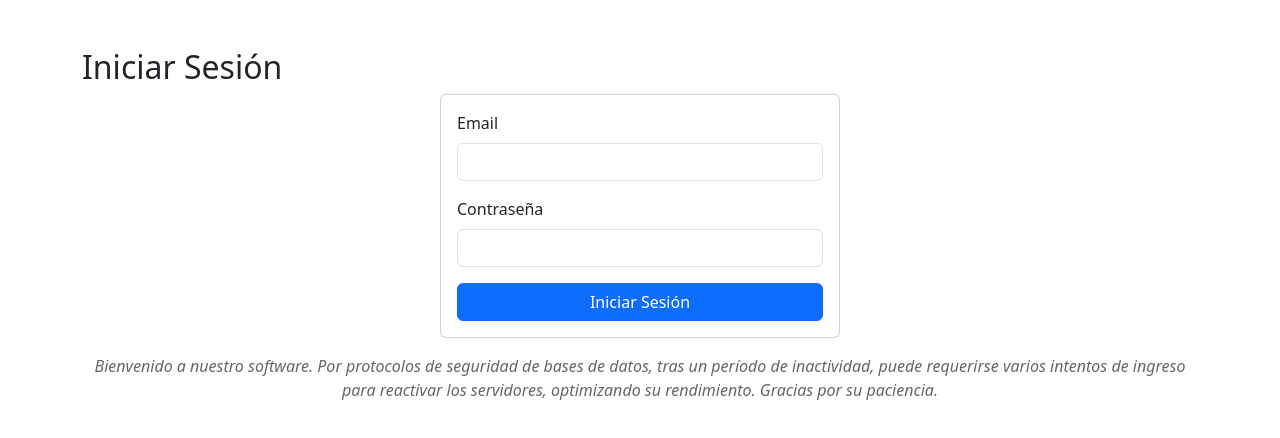
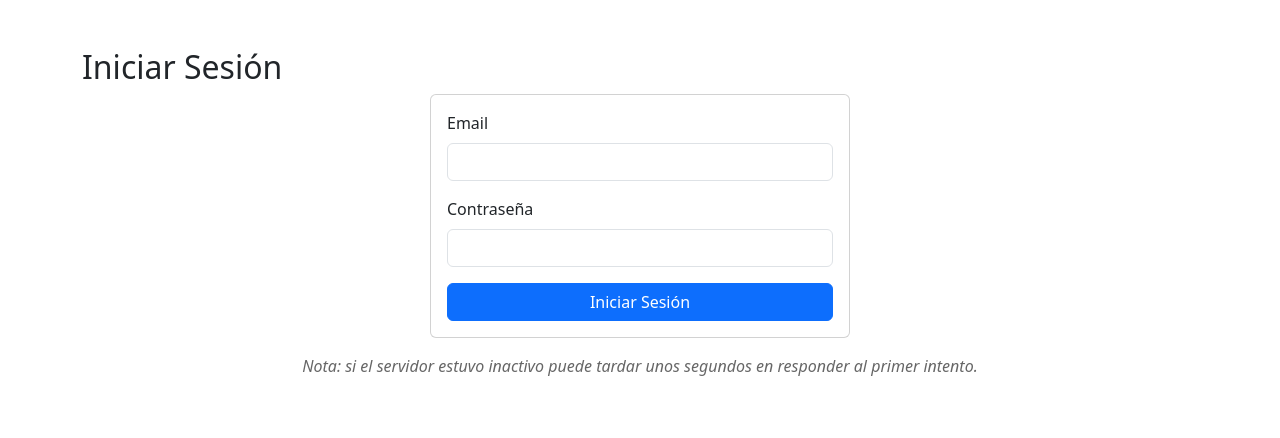
Before and after one commit to alfredfullstack2024/frontendiconic, a React (Create React App) app: page /login in a window 1280 px wide. Shown: the top 438 px of the page. Built offline with nearby package versions, Linux system fonts and the light colour scheme; no server answers.

Commit message:
Update Login.js

```diff
--- a/src/pages/Login.js
+++ b/src/pages/Login.js
@@ -1,20 +1,16 @@
+// src/pages/Login.js
 import React, { useState } from "react";
 import { Form, Button, Alert, Card } from "react-bootstrap";
-import { useNavigate } from "react-router-dom";
 import { useAuth } from "../context/AuthContext";
 
 const Login = () => {
-  const [formData, setFormData] = useState({
-    email: "",
-    password: "",
-  });
+  const [formData, setFormData] = useState({ email: "", password: "" });
   const [error, setError] = useState("");
   const { login } = useAuth();
-  const navigate = useNavigate();
 
   const handleChange = (e) => {
     const { name, value } = e.target;
-    setFormData({ ...formData, [name]: value });
+    setFormData((s) => ({ ...s, [name]: value }));
   };
 
   const handleSubmit = async (e) => {
@@ -32,37 +28,23 @@ const Login = () => {
     <div className="container mt-5">
       <h2>Iniciar Sesión</h2>
       {error && <Alert variant="danger">{error}</Alert>}
-      <Card style={{ maxWidth: "400px", margin: "0 auto" }}>
+      <Card style={{ maxWidth: 420, margin: "0 auto" }}>
         <Card.Body>
           <Form onSubmit={handleSubmit}>
             <Form.Group className="mb-3" controlId="email">
               <Form.Label>Email</Form.Label>
-              <Form.Control
-                type="email"
-                name="email"
-                value={formData.email}
-                onChange={handleChange}
-                required
-              />
+              <Form.Control type="email" name="email" value={formData.email} onChange={handleChange} required />
             </Form.Group>
             <Form.Group className="mb-3" controlId="password">
               <Form.Label>Contraseña</Form.Label>
-              <Form.Control
-                type="password"
-                name="password"
-                value={formData.password}
-                onChange={handleChange}
-                required
-              />
+              <Form.Control type="password" name="password" value={formData.password} onChange={handleChange} required />
             </Form.Group>
-            <Button variant="primary" type="submit" className="w-100">
-              Iniciar Sesión
-            </Button>
+            <Button variant="primary" type="submit" className="w-100">Iniciar Sesión</Button>
           </Form>
         </Card.Body>
       </Card>
       <div className="text-center mt-3" style={{ fontStyle: "italic", color: "#666" }}>
-        Bienvenido a nuestro software. Por protocolos de seguridad de bases de datos, tras un período de inactividad, puede requerirse varios intentos de ingreso para reactivar los servidores, optimizando su rendimiento. Gracias por su paciencia.
+        Nota: si el servidor estuvo inactivo puede tardar unos segundos en responder al primer intento.
       </div>
     </div>
   );
```
